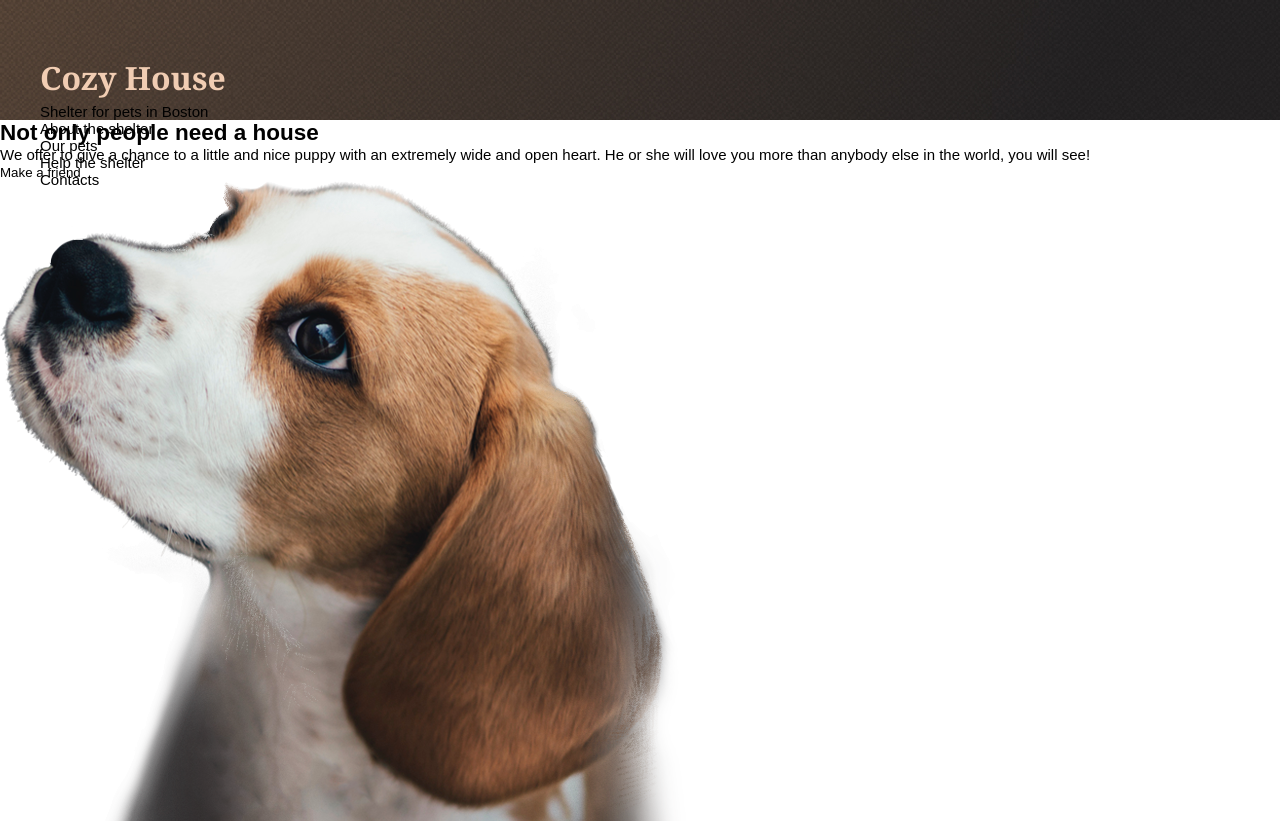
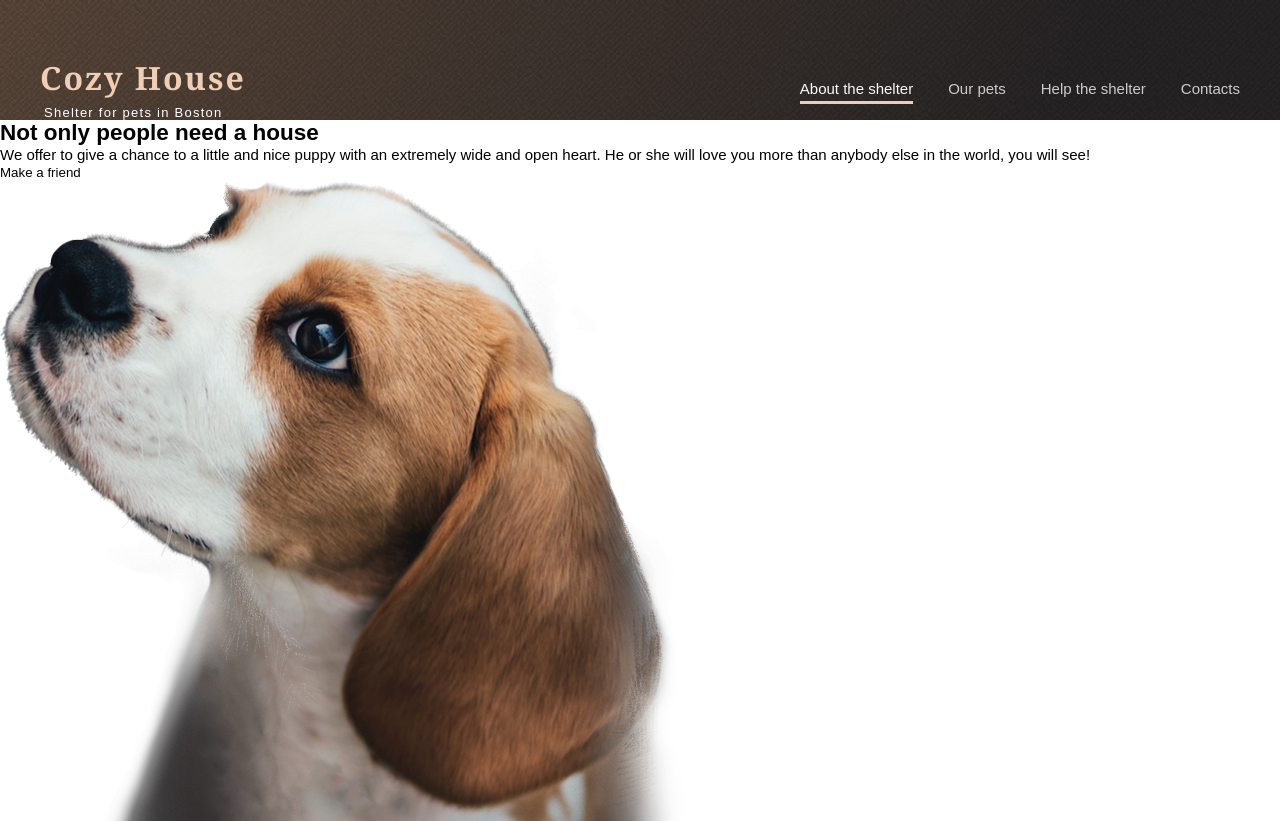
Before and after one commit to ssorokovnina/Shelter-dom, a plain HTML site: page index.html in a window 1280 px wide. Shown: the top 821 px of the page. Drawn offline with Linux system fonts and the light colour scheme.

Commit message:
feat: add header styles

```diff
--- a/assets/css/header.css
+++ b/assets/css/header.css
@@ -2,6 +2,10 @@
     height: 120px;
 
     padding: 60px 40px 0;
+
+    display: flex;
+    justify-content: space-between;
+    align-items: center;
 
     background-image: url('../img/start-screen-gradient-background.jpg');
     background-position: center 0;
@@ -20,7 +24,36 @@
     font-family: var(--header-font-family);
     font-size: 32px;
     line-height: 35px;
-    /* letter-spacing: 6px;  */
+    letter-spacing: 2px;
 
     color: var(--primary-color);
 }
+
+.logo__subtitle {
+    padding-left: 4px;
+
+    font-size: 13px;
+    line-height: 15px;
+    letter-spacing: 1.25px;
+
+    color: var(--light-color);
+}
+
+.nav__menu {
+    display: flex;
+    justify-content: space-between;
+    column-gap: 35px;
+}
+
+.nav__item {
+    font-size: var(--main-font-size);
+    line-height: 24px;
+
+    color: #CDCDCD;
+}
+
+.nav__item.active {
+    color: #FAFAFA;
+
+    border-bottom: 3px solid var(--primary-color);
+}
--- a/index.html
+++ b/index.html
@@ -22,7 +22,7 @@
                 </div>
                 <nav class="nav">
                     <ul class="nav__menu">
-                        <li class="nav__item">
+                        <li class="nav__item active">
                             <a href="#" class="nav__link">About the shelter</a>
                         </li>
                         <li class="nav__item">
```
